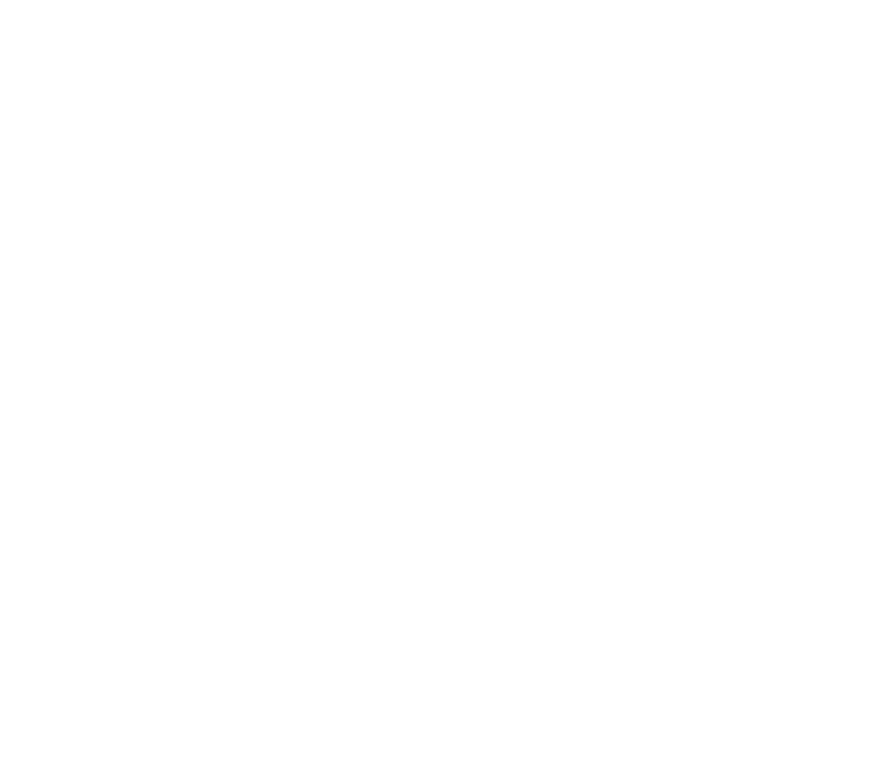
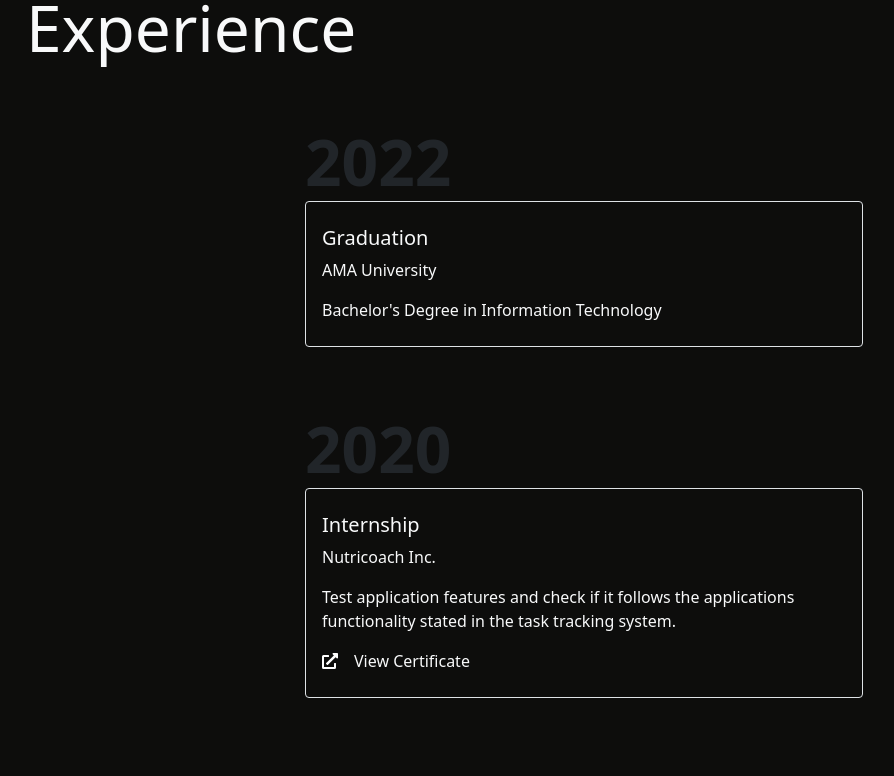
Before and after one commit to airacalins/my-portfolio, a React (Create React App) app: page / in a window 1280 px wide. Shown: the part 1780-2556 px from the top of the page, without its empty margins (56-950 px from the left). Before the commit the page ends 1600 px from the top, so only its background shows below. Built offline with nearby package versions, Linux system fonts and the light colour scheme.

Commit message:
feat: added experience

```diff
--- a/src/app/layouts/App.tsx
+++ b/src/app/layouts/App.tsx
@@ -1,5 +1,6 @@
 import React, { useMemo, useState } from 'react';
 import About from '../../features/about/About';
+import Experience from '../../features/experience/Experience';
 import Home from '../../features/home/Home';
 import Portfolio from '../../features/portfolio/Portfolio';
 import NavMenu from '../components/navMenu/NavMenu';
@@ -8,7 +9,7 @@ function App() {
 
   const [isDarkMode, setIsDarkMode] = useState(true);
 
-  const theme = useMemo(() => isDarkMode ? "dark-mode" : "light-mode", [isDarkMode])
+  const theme = useMemo(() => isDarkMode ? "__dark" : "__light", [isDarkMode])
   const textColor = useMemo(() => isDarkMode ? "text-light" : "", [isDarkMode])
 
   return (
@@ -16,6 +17,7 @@ function App() {
       <NavMenu isDarkMode={isDarkMode} handleDarkMode={() => setIsDarkMode(!isDarkMode)} />
       <Home theme={theme} textColor={textColor} />
       <About theme={theme} textColor={textColor} />
+      <Experience theme={theme} textColor={textColor} />
       {/* <Portfolio isDarkMode={isDarkMode} /> */}
     </div>
   );
--- a/src/features/about/About.tsx
+++ b/src/features/about/About.tsx
@@ -1,10 +1,10 @@
 import React, { useState } from 'react';
 import { Button, Col, Container, Row } from 'react-bootstrap';
-import { faExternalLinkAlt, faLink, faSun } from '@fortawesome/free-solid-svg-icons';
 import { FontAwesomeIcon } from '@fortawesome/react-fontawesome';
+import { IconProp } from '@fortawesome/fontawesome-svg-core';
+import { faExternalLinkAlt } from '@fortawesome/free-solid-svg-icons';
+import { faBootstrap, faCss3Alt, faFigma, faGit, faHtml5, faJira, faJs, faReact, faSass } from '@fortawesome/free-brands-svg-icons';
 import "./about.scss"
-import { faBootstrap, faCss3Alt, faFigma, faGit, faHtml5, faJira, faJs, faReact, faSass } from '@fortawesome/free-brands-svg-icons';
-import { IconProp } from '@fortawesome/fontawesome-svg-core';
 
 interface Props {
     theme: string,
@@ -36,9 +36,9 @@ const About: React.FC<Props> = ({ theme, textColor }) => {
     ])
 
     return (
-        <div className={`${theme} about vh-100`}>
-            <Container className='about__container'>
-                <div className="about__text mb-5">
+        <div className={`about about${theme}  vh-100`}>
+            <Container>
+                <div className="mb-5">
                     <p className={`about__title ${textColor}`}>About</p>
                     <p className={`about__description ${textColor}`}>I am an entry-level software engineer based in Pasig, Philippines. I make mobile applications during my free time and I enjoy building web applications using React. </p>
                 </div>
--- a/src/features/about/about.scss
+++ b/src/features/about/about.scss
@@ -1,12 +1,12 @@
 @import '../../app/layouts/variables.scss';
 
-.dark-mode.about{
-    background-color: $dark-primary;
+.about{
+    &__dark {
+        background-color: $dark-primary;
+        padding-top: 10em;
+    }
 
-    & >.about__container>.about__text {
-        padding-top: 10em;
+    &__title {font-size: 4em;}
 
-        & >.about__title {font-size: 4em;}
-        & >.about__description {font-size: 1.5em; letter-spacing: 1.5px;}
-    }
+    &__description {font-size: 1.5em; letter-spacing: 1.5px;}
 }
--- /dev/null
+++ b/src/features/experience/Experience.tsx
@@ -0,0 +1,85 @@
+import "./experience.scss"
+
+import React, { useState } from 'react';
+import { Card, Container } from "react-bootstrap";
+import { FontAwesomeIcon } from "@fortawesome/react-fontawesome";
+import { faExternalLinkAlt } from "@fortawesome/free-solid-svg-icons";
+
+interface Props {
+    theme: string,
+    textColor: string,
+}
+
+const Experience: React.FC<Props> = ({ theme, textColor }) => {
+
+    const experiences = [
+        {
+            id: 1,
+            year: 2022,
+            works: [
+                { id: 1, title: "Graduation", companyName: "AMA University", description: "Bachelor's Degree in Information Technology", link: "" },
+            ]
+        },
+        {
+            id: 2,
+            year: 2020,
+            works: [
+                { id: 1, title: "Internship", companyName: "Nutricoach Inc.", description: "Test application features and check if it follows the applications functionality stated in the task tracking system.", link: "a" },
+            ]
+        },
+        {
+            id: 3,
+            year: 2019,
+            works: [
+                { id: 1, title: "Bootcamp", companyName: "Zuitt Bootcamp", description: "A short course covering the implementation of continuous integration, delivery and deployment for applications using Gitlab and Heroku.", link: "a" },
+            ]
+        },
+    ]
+
+    return (
+        <>
+            <div className={`experience experience${theme} pb-5`}>
+                <Container className='experience__container'>
+
+                    <div className="mb-5">
+                        <p className={`experience__title ${textColor}`}>Experience</p>
+                    </div>
+
+                    {
+                        experiences.map(e =>
+                            <div className="work d-flex justify-content-center mb-5">
+                                <div className="w-50">
+                                    <h1 className="work__year m-0">{e.year}</h1>
+
+                                    {
+                                        e.works.map(w =>
+                                            <Card className="work__container card mb-3 border" >
+                                                <Card.Body className="py-4">
+                                                    <Card.Title className={textColor}>{w.title}</Card.Title>
+                                                    <Card.Text className={textColor}>{w.companyName}</Card.Text>
+                                                    <Card.Text className={textColor}>{w.description}</Card.Text>
+                                                    {
+                                                        w.link ? <Card.Text className="text-light">
+                                                            <FontAwesomeIcon className="me-3" color='#fff' icon={faExternalLinkAlt} />
+                                                            View Certificate
+                                                        </Card.Text> : <></>
+                                                    }
+                                                </Card.Body>
+                                            </Card>)
+                                    }
+
+                                </div>
+                            </div>
+                        )
+                    }
+
+                </Container>
+            </div >
+
+
+        </>
+
+    );
+}
+
+export default Experience;
--- /dev/null
+++ b/src/features/experience/experience.scss
@@ -0,0 +1,21 @@
+@import '../../app/layouts/variables.scss';
+
+.experience {
+    &__dark {
+        background-color: $dark-secondary;
+        padding-top: 10em;
+    }
+
+    &__title { font-size: 4em; }
+}
+
+.work {
+    &__year{
+        font-size: 4em;
+        font-weight: bolder;
+    }
+
+    &__container {
+        background-color: $dark-secondary;
+    }
+}
--- a/src/features/home/Home.tsx
+++ b/src/features/home/Home.tsx
@@ -10,12 +10,12 @@ interface Props {
 const Home: React.FC<Props> = ({ theme, textColor }) => {
 
     return (
-        <div className={`${theme} home vh-100 w-100 d-flex align-items-center flex-row`}>
-            <Container className="home__container">
-                <p className={`home__subtitle ${textColor} m-0`}>Hello there! I am</p>
-                <p className={`home__title ${textColor} m-0`}>Aira Calingasan.</p>
-                <p className={`home__subtitle ${textColor}`}>I am an entry-level software engineer based in Pasig CIty, Philippines.</p>
-                <Button className='mt-5' variant="outline-light">RESUME</Button>
+        <div className={` page page${theme} vh-100 w-100 d-flex align-items-center flex-row`}>
+            <Container>
+                <p className={`page__subtitle ${textColor} m-0`}>Hello there! I am</p>
+                <p className={`page__title ${textColor} m-0`}>Aira Calingasan.</p>
+                <p className={`page__subtitle ${textColor}`}>I am an entry-level software engineer based in Pasig CIty, Philippines.</p>
+                <Button className='mt-5 py-2' variant="outline-light">Download CV</Button>
             </Container>
         </div>
 
--- a/src/features/home/home.scss
+++ b/src/features/home/home.scss
@@ -1,22 +1,22 @@
 @import '../../app/layouts/variables.scss';
 
-.dark-mode.home {
+.page {
+    &__dark{
         background: linear-gradient( rgba(0, 0, 0, 0.8), rgba(0, 0, 0, 0.8) ), url('./home-bg.jpeg');
         background-color: $dark-primary;
         background-position: center; /* Center the image */
         background-repeat: no-repeat;
         background-size: cover; /* Resize the background image to cover the entire container */
         width: 100%;
+    }
 
-    & >.home__container{
-        & >.home__title {
+    &__title{
         font-size: 5em;
         letter-spacing: 5px;
     }
 
-        & >.home__subtitle {
+    &__subtitle{
         font-size: 1.2em;
         letter-spacing: 2px;
     }
 }
-}
```
Lines whose indentation alone changed are shown as unchanged.
